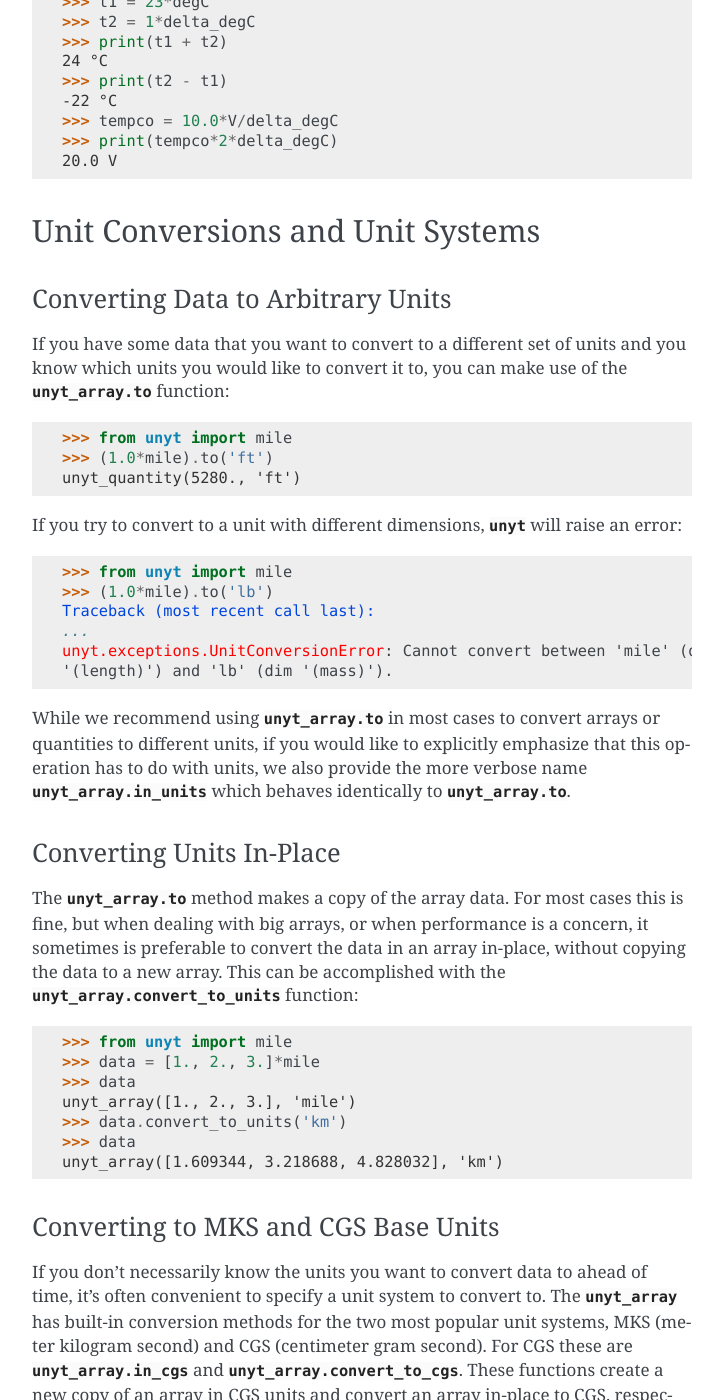
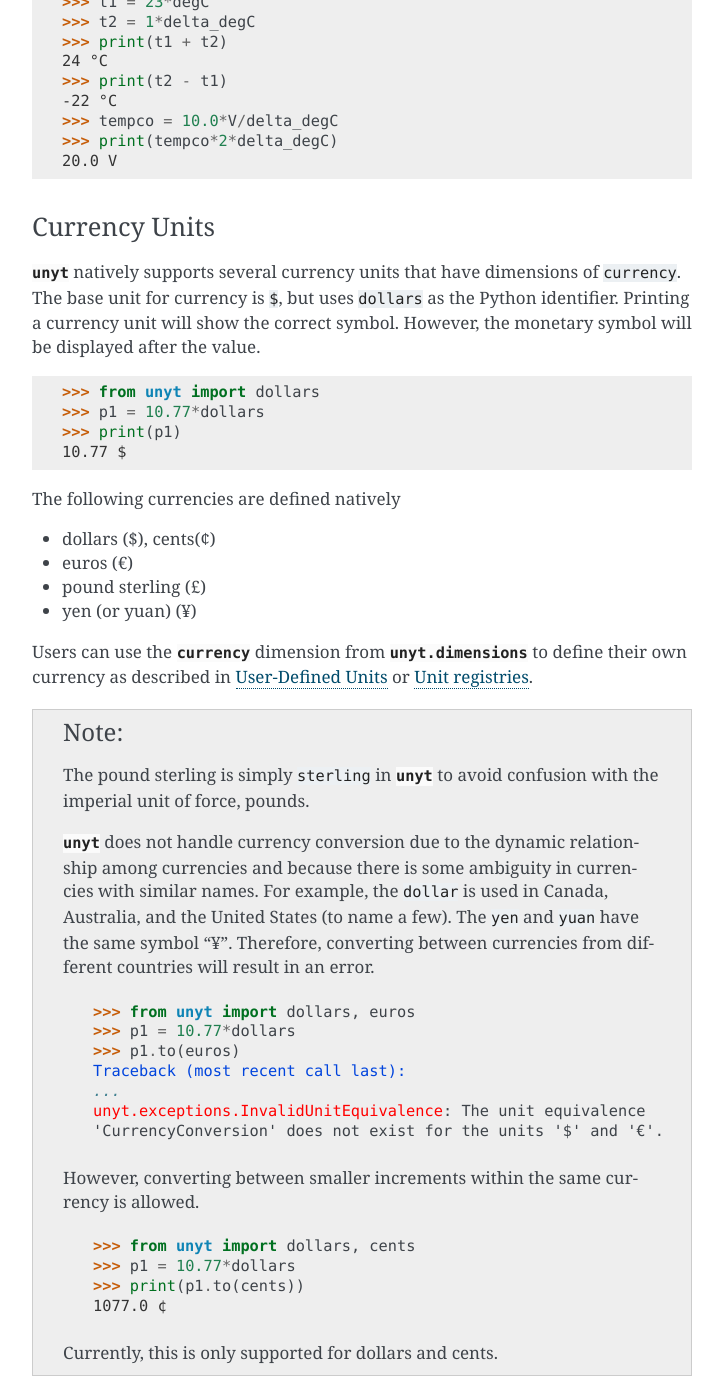
Before and after one commit to yt-project/unyt, a Sphinx documentation site: the page built from docs/usage.rst, in a window 1280 px wide and 1400 px high, scrolled down 7843 px. Shown: the whole window, without its empty margins (388-1111 px from the left). Built offline with Sphinx 7.4.7, drawn with Linux system fonts in a browser that asks for light colours; pages that are not in the unit, such as notebooks, are missing from menus; the version number could not be read and is left out.

Commit message:
adds currency usage to documentation

```diff
--- a/docs/usage.rst
+++ b/docs/usage.rst
@@ -369,6 +369,58 @@ Performing arithmetic with temperature quantities can be ambiguous. To clarify i
   >>> tempco = 10.0*V/delta_degC
   >>> print(tempco*2*delta_degC)
   20.0 V
+
+
+Currency Units
+--------------
+
+:mod:`unyt` natively supports several currency units that have dimensions of ``currency``.
+The base unit for currency is ``$``, but uses ``dollars`` as the Python identifier. Printing
+a currency unit will show the correct symbol. However, the monetary symbol will be displayed
+after the value.
+
+  >>> from unyt import dollars
+  >>> p1 = 10.77*dollars
+  >>> print(p1)
+  10.77 $
+
+The following currencies are defined natively
+
+* dollars ($), cents(¢)
+* euros (€)
+* pound sterling (£)
+* yen (or yuan) (¥)
+
+Users can use the :attr:`currency` dimension from :mod:`unyt.dimensions` to define their own
+currency as described in :ref:`user-defined` or :ref:`ureg`.
+
+.. note::
+  The pound sterling is simply ``sterling`` in :mod:`unyt` to avoid confusion with
+  the imperial unit of force, pounds.
+
+  :mod:`unyt` does not handle currency conversion due to the dynamic relationship among
+  currencies and because there is some ambiguity in currencies with similar names. For
+  example, the ``dollar`` is used in Canada, Australia, and the United States (to name a few).
+  The ``yen`` and ``yuan`` have the same symbol "¥". Therefore, converting between currencies
+  from different countries will result in an error.
+
+    >>> from unyt import dollars, euros
+    >>> p1 = 10.77*dollars
+    >>> p1.to(euros)
+    Traceback (most recent call last):
+    ...
+    unyt.exceptions.InvalidUnitEquivalence: The unit equivalence
+    'CurrencyConversion' does not exist for the units '$' and '€'.
+
+  However, converting between smaller increments within the same currency is allowed.
+
+    >>> from unyt import dollars, cents
+    >>> p1 = 10.77*dollars
+    >>> print(p1.to(cents))
+    1077.0 ¢
+
+  Currently, this is only supported for dollars and cents.
+
 
 Unit Conversions and Unit Systems
 +++++++++++++++++++++++++++++++++
@@ -848,6 +900,7 @@ files. It is intended to be as flexible as possible on the string format, though
 it requires that the numerical value and the unit name be separated with some
 kind of whitespace.
 
+.. _user-defined:
 
 User-Defined Units
 ++++++++++++++++++
```
Also changed, not shown: other parts of docs/usage.rst (+2 -0 lines).
